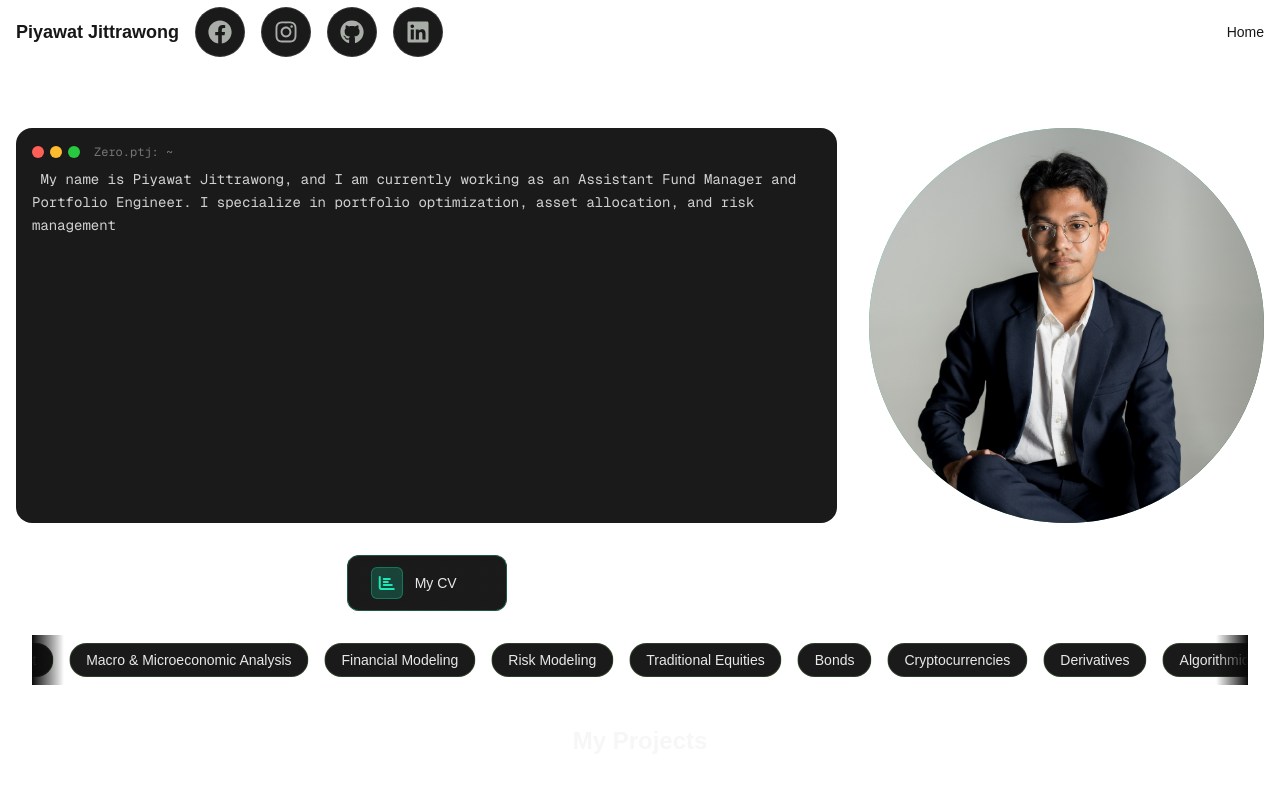
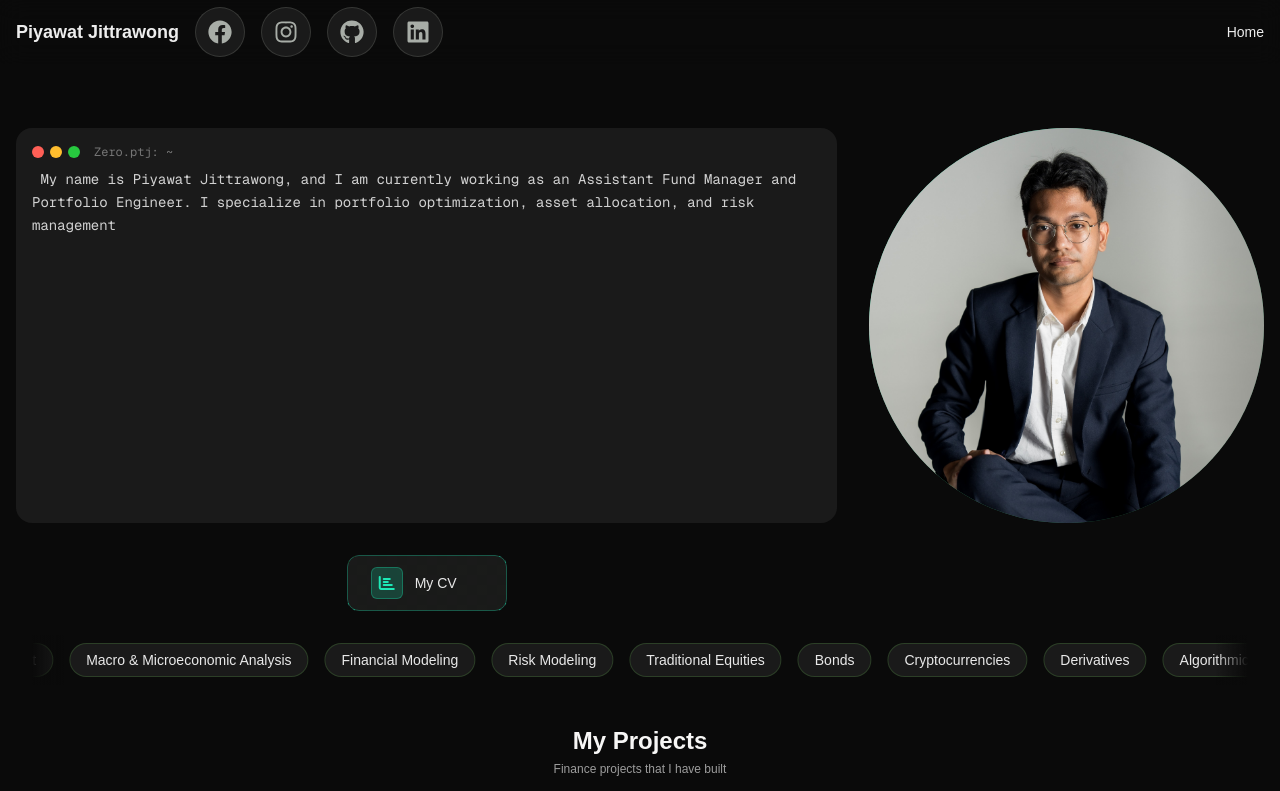
Before and after one commit to Zeroptj/myPorrtfolio, a Next.js app: page / in a window 1280 px wide. Shown: the top 791 px of the page. Built offline with nearby package versions, Linux system fonts and the light colour scheme; a web font is replaced by a local one.

Commit message:
bug(fix theme)

```diff
--- a/src/app/globals.css
+++ b/src/app/globals.css
@@ -20,6 +20,12 @@
   }
 }
 
+.dark,
+:root.dark {
+  --background: #0a0a0a;
+  --foreground: #ededed;
+}
+
 body {
   background: var(--background);
   color: var(--foreground);
```
